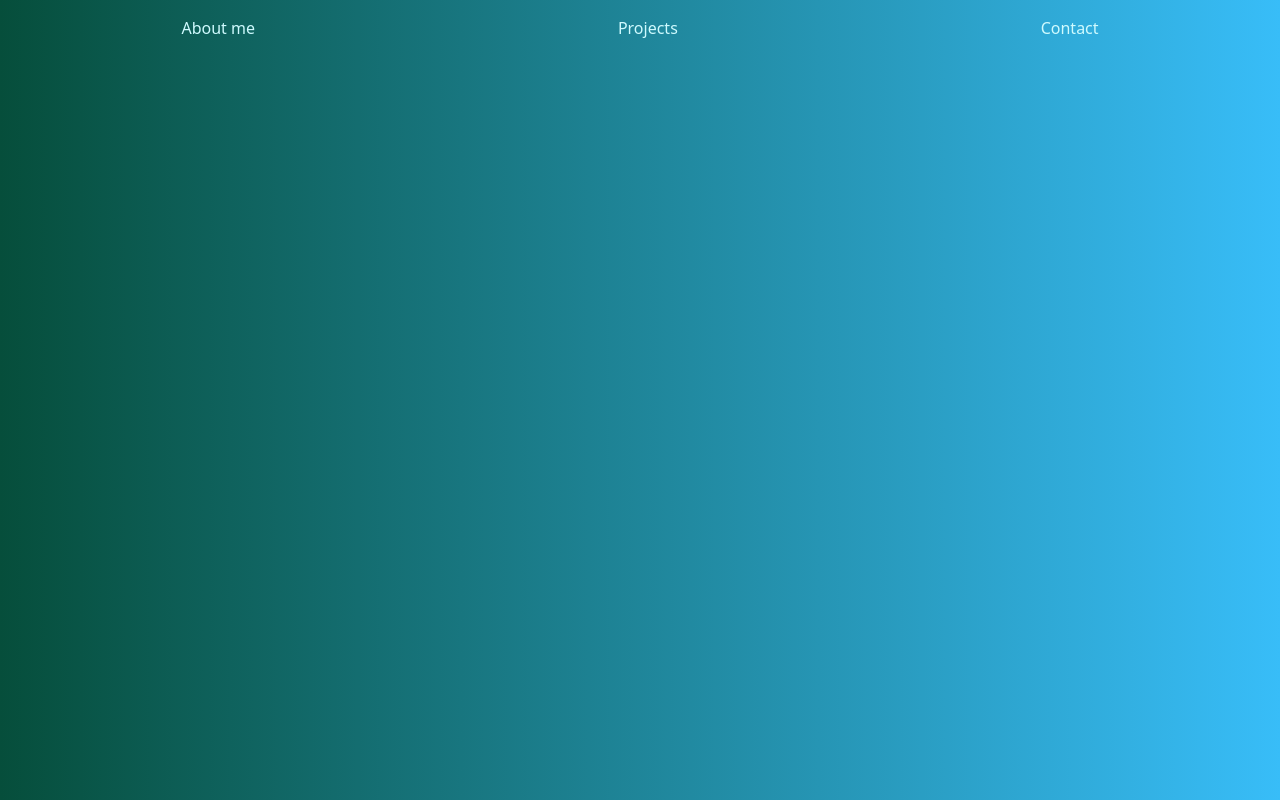
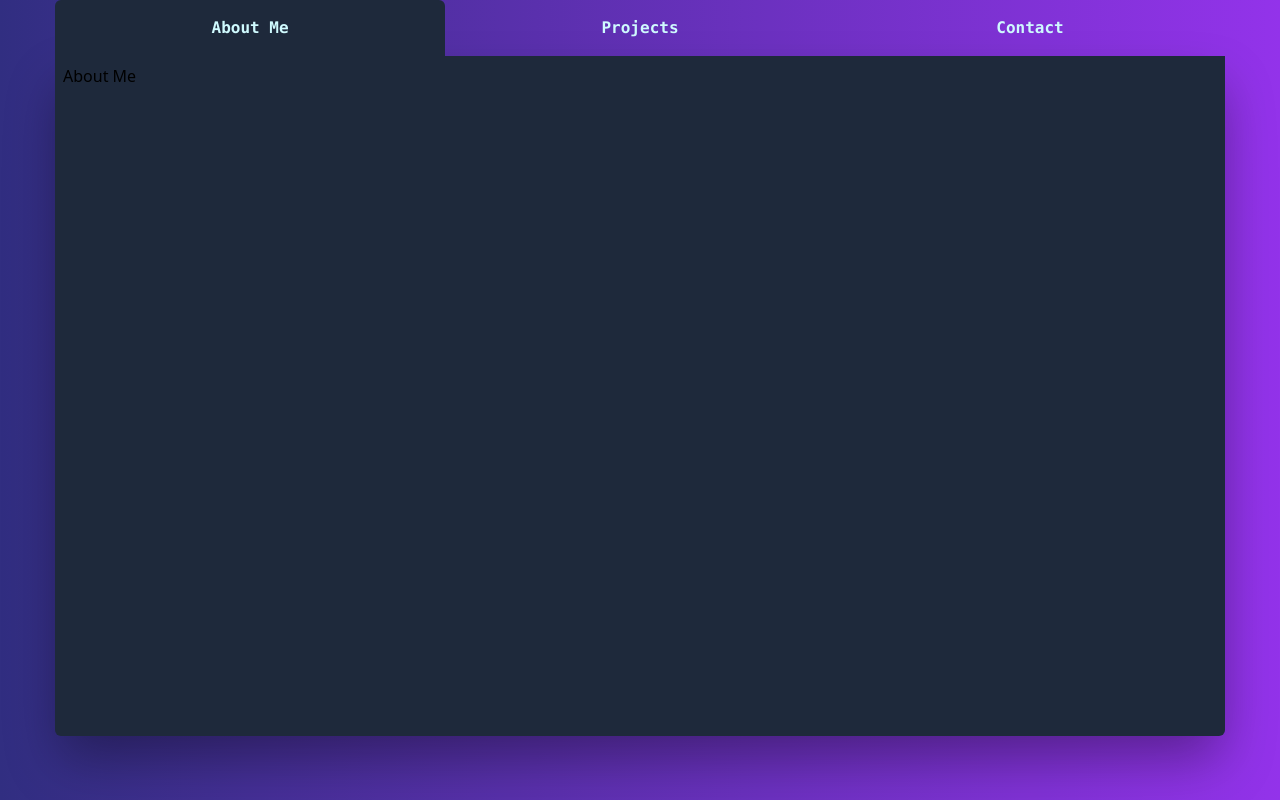
Before and after one commit to phenriquep00/portifolio, a React (Create React App) app: page / in a window 1280 px wide. Built offline with nearby package versions, Linux system fonts and the light colour scheme.

Commit message:
recreating style

```diff
--- a/src/App.js
+++ b/src/App.js
@@ -1,10 +1,12 @@
 import { Header } from './components/Header/Header';
 
+
 function Home() {
-    return(
-        <div className="absolute bg-gradient-to-r from-emerald-900 to-sky-400 h-full w-full">
-            <Header></Header>
-        </div>
+
+    return (
+
+        <Header />
+
 
     )
 }
--- /dev/null
+++ b/src/components/Content/AboutMe/AboutMe.js
@@ -0,0 +1,7 @@
+export function AboutMe({isFocused}) {
+    return (
+        <div>
+            About Me
+        </div>
+    )
+}
--- /dev/null
+++ b/src/components/Content/Contact/Contact.js
@@ -0,0 +1,7 @@
+export function Contact({isFocused}) {
+    return (
+        <div>
+            Contact
+        </div>
+    )
+}
--- /dev/null
+++ b/src/components/Content/Content.js
@@ -0,0 +1,26 @@
+import { AboutMe } from './AboutMe/AboutMe';
+import { Contact } from './Contact/Contact';
+import { Projects } from './Projects/Projects';
+
+
+export function Content({ whoIsFocused }) {
+    return (
+        <div className=" w-[91.4%] h-[85vh] bg-slate-800 self-center ml-[4.3%] rounded-b-md p-2 drop-shadow-2xl shadow-2xl fixed">
+
+            {
+                whoIsFocused === 'About Me'
+                ?
+                <AboutMe />
+                :
+                (
+                    whoIsFocused === 'Projects'
+                    ?
+                    <Projects />
+                    :
+                    <Contact />
+                )
+            }
+
+        </div>
+    )
+}
--- /dev/null
+++ b/src/components/Content/Projects/Projects.js
@@ -0,0 +1,7 @@
+export function Projects ({isFocused}) {
+    return (
+        <div>
+            Projects
+        </div>
+    )
+}
--- a/src/components/Header/Header.js
+++ b/src/components/Header/Header.js
@@ -1,10 +1,56 @@
-export  function Header() {
-    return(
-        <div className="bg-transparent flex align-middle flex-row justify-around">
-            <button className="text-cyan-100 p-4 hover:text-xl transition-all transform-400">About me</button>
-            <button className="text-cyan-100 p-4 hover:text-xl transition-all transform-400">Projects</button>
-            <button className="text-cyan-100 p-4 hover:text-xl transition-all transform-400">Contact</button>
+import { HeaderButton } from './HeaderButton/HeaderButton';
+import { useState } from 'react';
+import { Content } from '../Content/Content';
 
-        </div>
+
+export function Header() {
+
+    const [isAboutMeFocused, setIsAboutMeFocused] = useState(true);
+    const [isProjectsFocused, setIsProjectsFocused] = useState(false);
+    const [isContactFocused, setIsContactFocused] = useState(false);
+    const [ whoIsFocused_, setWhoIsFocused_ ] = useState('About Me');
+
+
+    function handleAboutMeClick() {
+        setIsAboutMeFocused(true);
+        setIsProjectsFocused(false);
+        setIsContactFocused(false);
+        setWhoIsFocused_('About Me');
+    }
+
+    function handleProjectsClick() {
+        setIsAboutMeFocused(false);
+        setIsProjectsFocused(true);
+        setIsContactFocused(false);
+        setWhoIsFocused_('Projects');
+    }
+
+    function handleContactClick() {
+        setIsAboutMeFocused(false);
+        setIsProjectsFocused(false);
+        setIsContactFocused(true);
+        setWhoIsFocused_('Contact');
+    }
+
+    return (
+        <>
+            <div className="absolute bg-gradient-to-r from-indigo-900 to-purple-600 h-full w-full flex flex-col">
+                <div className=" flex align-middle flex-row justify-around w-[91.4%] self-center">
+
+                    <HeaderButton text="About Me" onClickToFocus={handleAboutMeClick} focus={isAboutMeFocused} />
+
+                    <HeaderButton text="Projects" onClickToFocus={handleProjectsClick} focus={isProjectsFocused} />
+
+                    <HeaderButton text="Contact" onClickToFocus={handleContactClick} focus={isContactFocused} />
+
+                </div>
+
+                <div>
+                    <Content whoIsFocused={whoIsFocused_} />
+                </div>
+            </div>
+
+        </>
+
     )
 }
--- /dev/null
+++ b/src/components/Header/HeaderButton/HeaderButton.js
@@ -0,0 +1,11 @@
+export function HeaderButton({ text, onClickToFocus, focus }) {
+
+    return (
+        <div
+            onClick={onClickToFocus}
+            className={`text-cyan-100 antialiased font-mono flex-1 md:py-4 py-2  font-bold hover:text-xl transition-all transform-400  hover:cursor-pointer ${focus && 'bg-slate-800 z-50'} rounded-t-md text-center`}>
+            {text}
+        </div>
+
+    )
+}
```
